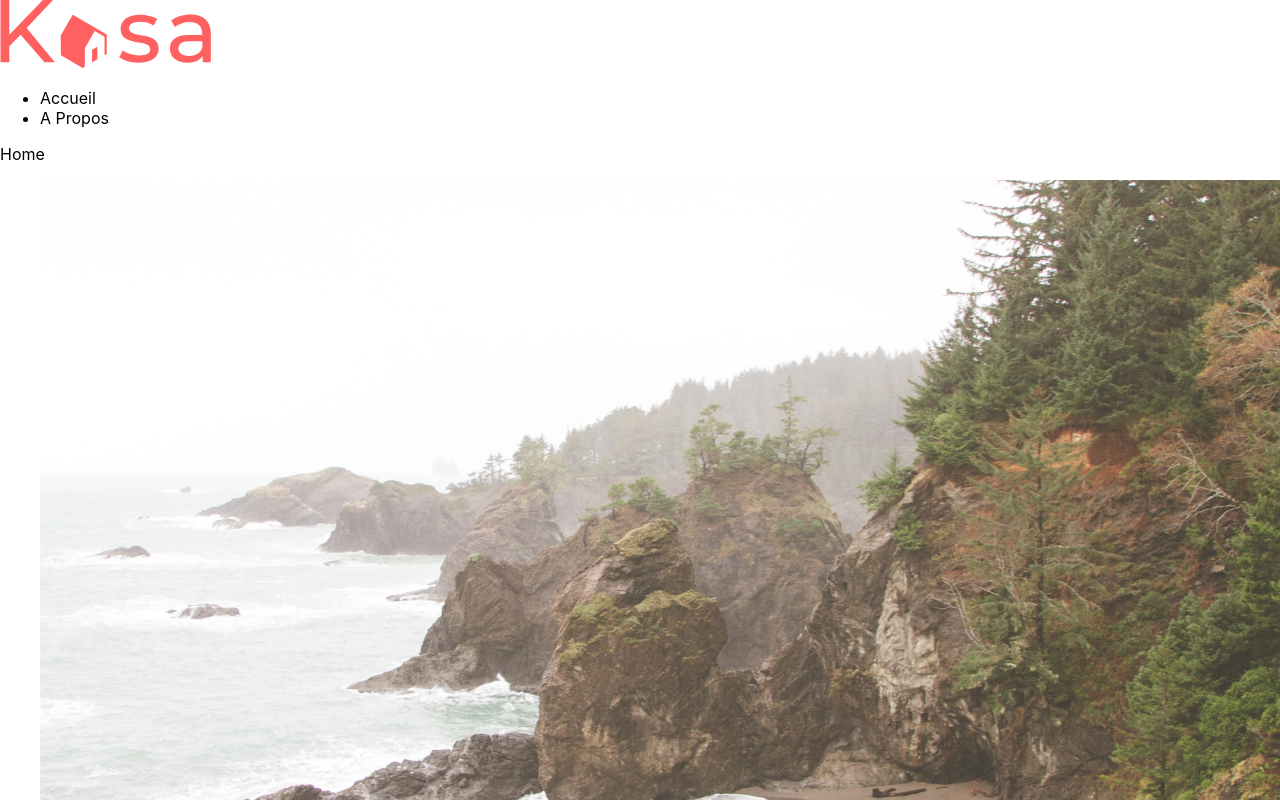
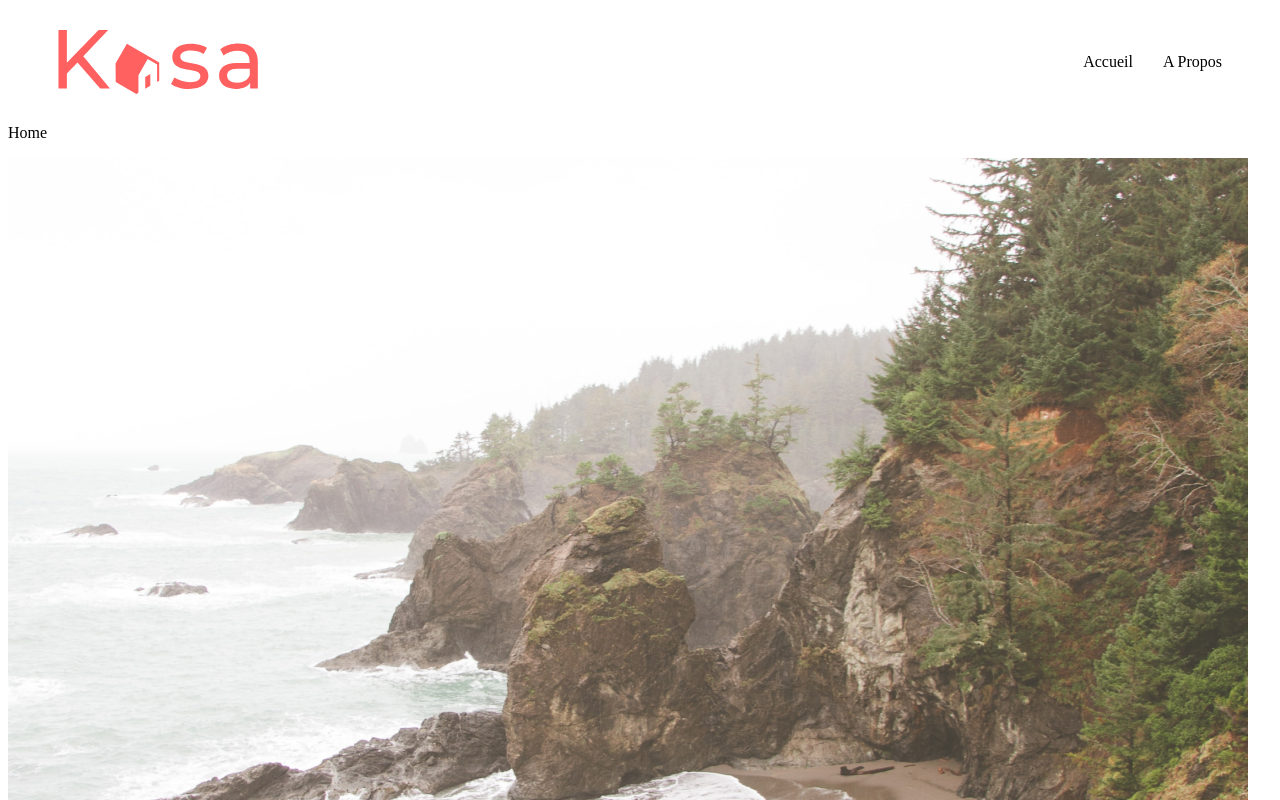
Before and after one commit to LaurieAnne-D/kasa, a React (Create React App) app: page / in a window 1280 px wide. Shown: the top 800 px of the page. Built offline with nearby package versions, Linux system fonts and the light colour scheme.

Commit message:
design navbar

```diff
--- a/src/components/Navbar/Navbar.jsx
+++ b/src/components/Navbar/Navbar.jsx
@@ -1,16 +1,18 @@
+import * as React from "react";
 import "./navbar.css";
 import logo from "../../assets/logo/logo.svg";
+import { Link } from "react-router-dom";
 
 const Navbar = () => {
     return (
         <nav>
-            <img src={logo} alt="Logo de Kasa" className="logo" />
+            <img src={logo} alt="Logo de Kasa" />
             <ul>
                 <li>
-                    Accueil
+                    <Link to="/" >Accueil</Link>
                 </li>
                 <li>
-                    A Propos
+                    <Link to="/about">A propos</Link>
                 </li>
             </ul>
         </nav>
--- a/src/components/Navbar/navbar.css
+++ b/src/components/Navbar/navbar.css
@@ -0,0 +1,32 @@
+nav {
+  display: flex;
+  justify-content: space-between;
+  align-items: center;
+  margin: 30px 50px;
+
+  img {
+    width: 200px;
+  }
+
+  ul {
+    display: flex;
+    gap: 30px;
+  }
+
+  li {
+    text-transform: uppercase;
+  }
+
+  a:hover,
+  a:focus {
+    text-decoration: underline;
+  }
+}
+
+@media (min-width: 768px) {
+  nav {
+    li {
+      text-transform: capitalize;
+    }
+  }
+}
--- a/src/index.css
+++ b/src/index.css
@@ -1,13 +1,20 @@
-body {
+ul {
   margin: 0;
-  font-family: -apple-system, BlinkMacSystemFont, 'Segoe UI', 'Roboto', 'Oxygen',
-    'Ubuntu', 'Cantarell', 'Fira Sans', 'Droid Sans', 'Helvetica Neue',
-    sans-serif;
-  -webkit-font-smoothing: antialiased;
-  -moz-osx-font-smoothing: grayscale;
+  padding: 0;
+  list-style: none;
 }
 
-code {
-  font-family: source-code-pro, Menlo, Monaco, Consolas, 'Courier New',
-    monospace;
+figure {
+  margin: 0;
 }
+
+img {
+  max-width: 100%;
+  height: auto;
+  object-fit: contain;
+}
+
+a {
+  text-decoration: none;
+  color: #000;
+}
```
